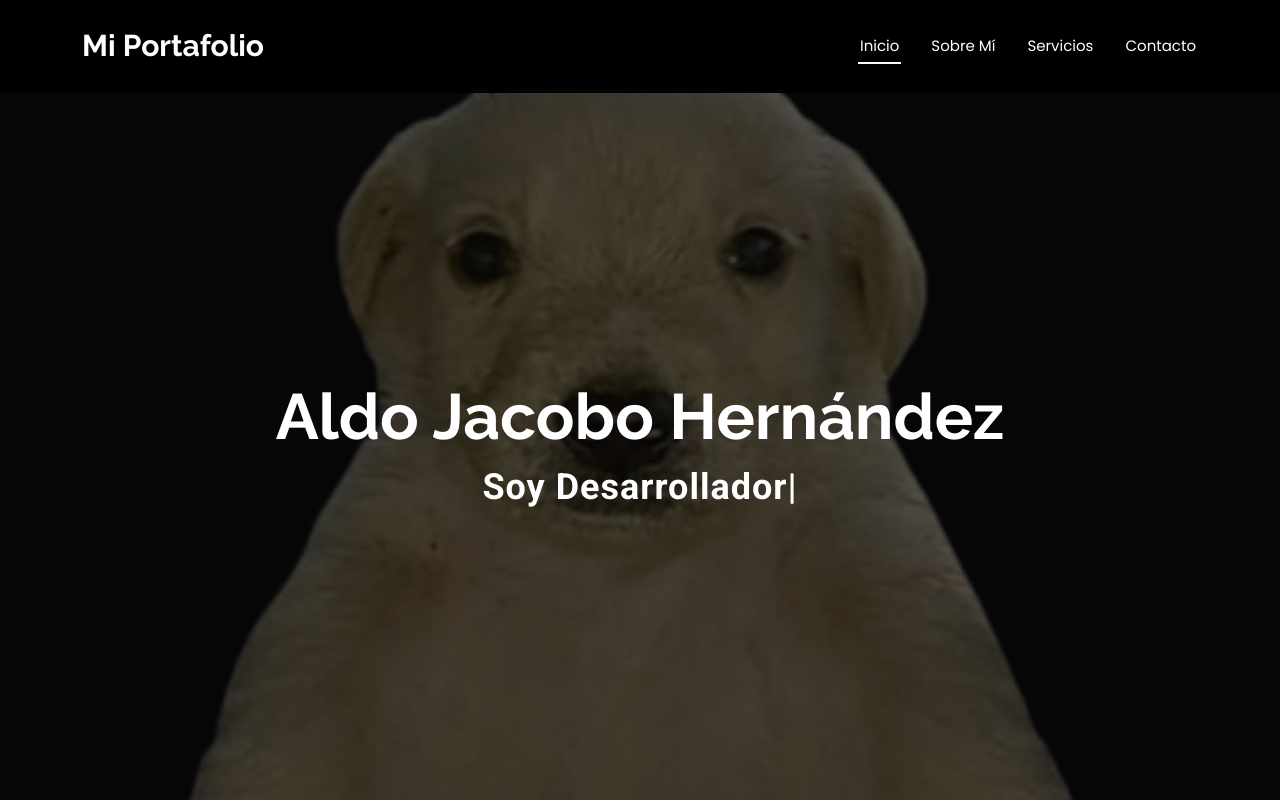
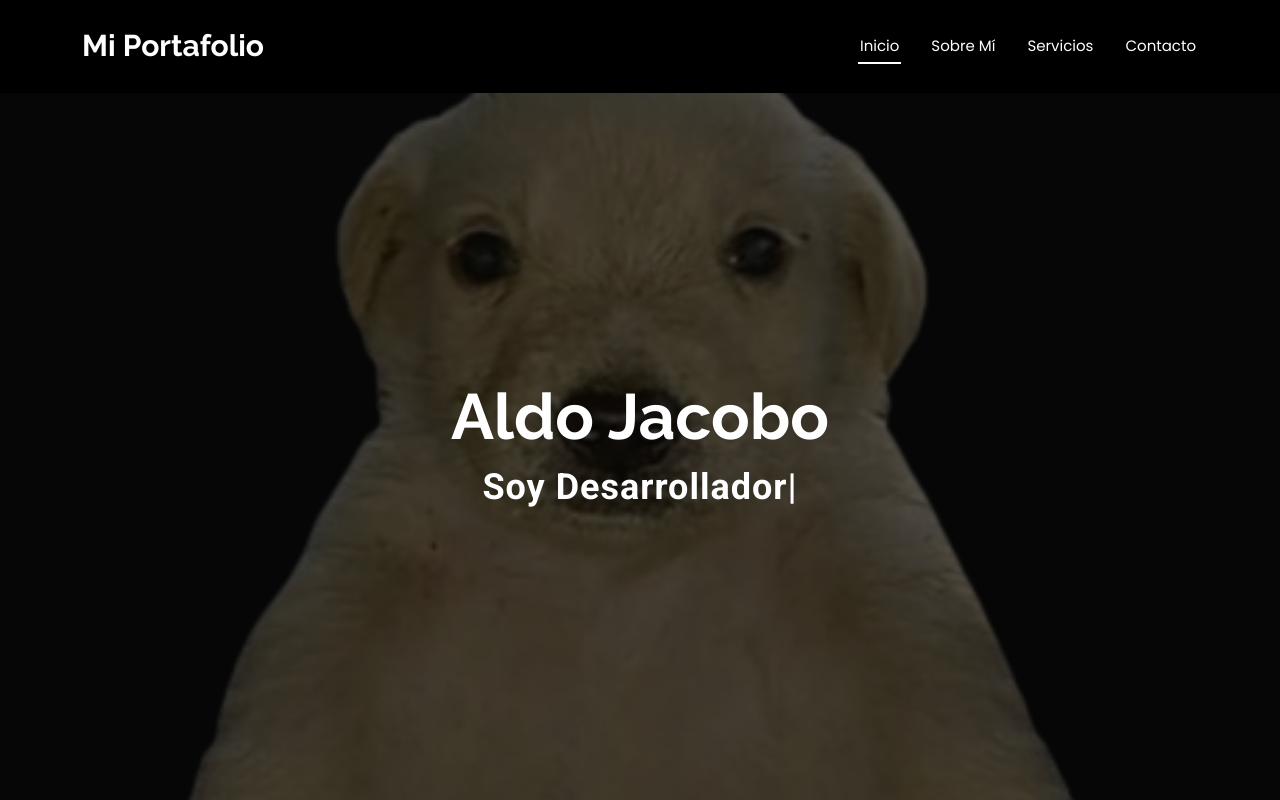
Before and after one commit to ajh162/Portafolioxo, a plain HTML site: page Portafolio/index.html in a window 1280 px wide. Shown: the top 800 px of the page. Drawn offline with Linux system fonts and the light colour scheme.

Commit message:
index.html

```diff
--- a/Portafolio/index.html
+++ b/Portafolio/index.html
@@ -62,7 +62,7 @@
       <img src="./img/perrocajeto.png" alt="" data-aos="fade-in">
 
       <div class="container d-flex flex-column align-items-center justify-content-center text-center" data-aos="fade-up" data-aos-delay="100">
-        <h2>Aldo Jacobo Hernández</h2>
+        <h2>Aldo Jacobo</h2>
         <p><span class="typed" data-typed-items="Soy Diseñador, Soy Desarrollador, Soy Freelancer, Soy Estudiante"></span></p>
       </div>
 
```
